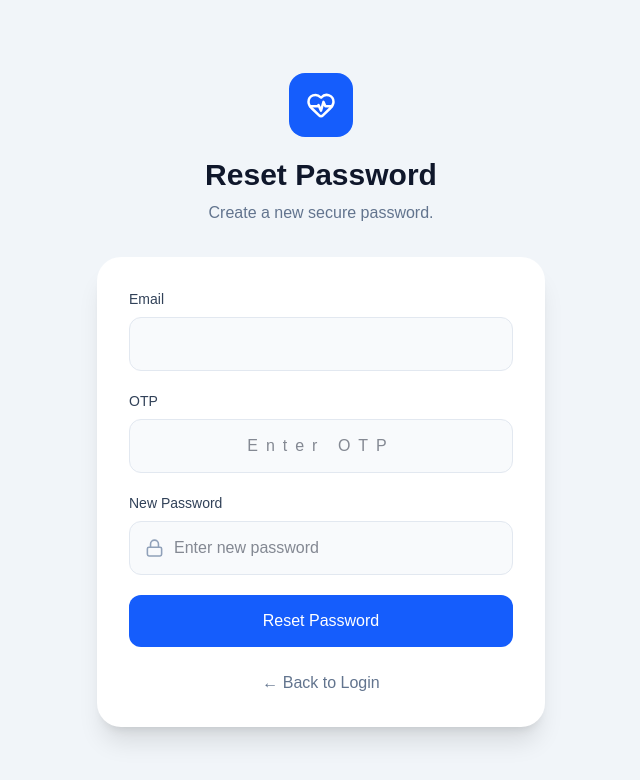
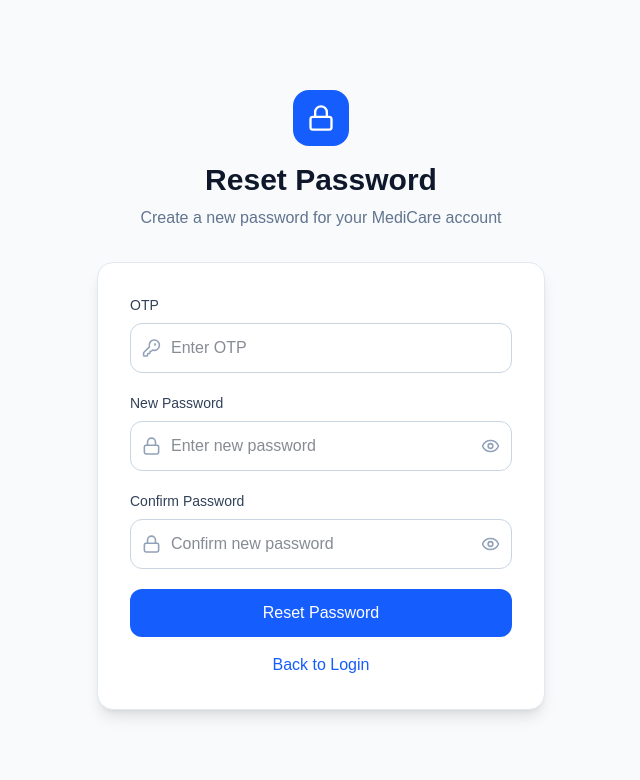
Before and after one commit to vivek280304/Hospital-project-frontend, a React (Vite) app: page /patient/reset-password in a window 1280 px wide. Shown: the top 780 px of the page, without its empty margins (319-959 px from the left). Built offline with nearby package versions, Linux system fonts and the light colour scheme.

Commit message:
patient detail static in receptionist

```diff
--- a/src/pages/auth/patient/PatientResetPassword.jsx
+++ b/src/pages/auth/patient/PatientResetPassword.jsx
@@ -1,51 +1,73 @@
 import { useState } from "react";
-import { Lock, HeartPulse } from "lucide-react";
 import { useLocation, useNavigate } from "react-router-dom";
+import { Lock, Eye, EyeOff, KeyRound } from "lucide-react";
 import authService from "../../../services/authService";
 
-function PatientResetPassword() {
+export default function PatientResetPassword() {
+  const navigate = useNavigate();
   const location = useLocation();
-  const navigate = useNavigate();
 
-  const [form, setForm] = useState({
-    email: location.state?.email || "",
-    otp: "",
-    newPassword: "",
-  });
+  const email = location.state?.email || "";
+
+  const [otp, setOtp] = useState("");
+  const [newPassword, setNewPassword] = useState("");
+  const [confirmPassword, setConfirmPassword] = useState("");
+
+  const [showPassword, setShowPassword] = useState(false);
+  const [showConfirmPassword, setShowConfirmPassword] = useState(false);
 
   const [loading, setLoading] = useState(false);
   const [error, setError] = useState("");
-  const [message, setMessage] = useState("");
-
-  const handleChange = (e) => {
-    setForm({
-      ...form,
-      [e.target.name]: e.target.value,
-    });
-  };
+  const [success, setSuccess] = useState("");
 
   const handleSubmit = async (e) => {
     e.preventDefault();
 
+    setError("");
+    setSuccess("");
+
+    if (!email) {
+      setError("Email is missing. Please start the reset process again.");
+      return;
+    }
+
+    if (!otp.trim()) {
+      setError("Please enter the OTP.");
+      return;
+    }
+
+    if (newPassword.length < 8) {
+      setError("Password must contain at least 8 characters.");
+      return;
+    }
+
+    if (newPassword !== confirmPassword) {
+      setError("Passwords do not match.");
+      return;
+    }
+
     try {
       setLoading(true);
-      setError("");
-      setMessage("");
 
-      await authService.resetPassword(form);
+      await authService.resetPassword({
+        email,
+        otp: otp.trim(),
+        newPassword,
+      });
 
-      setMessage(
-        "Password reset successfully. Redirecting to login..."
-      );
+      setSuccess("Password reset successfully.");
 
       setTimeout(() => {
         navigate("/patient/login");
       }, 1500);
 
-    } catch (error) {
+    } catch (err) {
+      console.error("Reset password error:", err);
+
       setError(
-        error.response?.data?.message ||
-          "Unable to reset password."
+        err.response?.data?.message ||
+        err.response?.data ||
+        "Unable to reset password."
       );
     } finally {
       setLoading(false);
@@ -53,120 +75,157 @@
   };
 
   return (
-    <div className="min-h-screen bg-slate-100 flex items-center justify-center p-6">
+    <div className="min-h-screen bg-slate-50 flex items-center justify-center px-4">
 
       <div className="w-full max-w-md">
 
-        <div className="mb-8 text-center">
-
-          <div className="mx-auto mb-5 flex h-16 w-16 items-center justify-center rounded-2xl bg-blue-600 text-white">
-            <HeartPulse size={30} />
+        {/* Logo */}
+        <div className="text-center mb-8">
+          <div className="inline-flex items-center justify-center w-14 h-14 rounded-2xl bg-blue-600 text-white mb-4">
+            <Lock size={28} />
           </div>
 
           <h1 className="text-3xl font-bold text-slate-900">
             Reset Password
           </h1>
 
-          <p className="mt-2 text-slate-500">
-            Create a new secure password.
+          <p className="text-slate-500 mt-2">
+            Create a new password for your MediCare account
           </p>
-
         </div>
 
-        <div className="rounded-3xl bg-white p-8 shadow-xl">
+        <div className="bg-white rounded-2xl shadow-lg border border-slate-200 p-6 sm:p-8">
+
+          {email && (
+            <div className="mb-5 rounded-lg bg-blue-50 border border-blue-100 px-4 py-3">
+              <p className="text-sm text-slate-600">
+                Resetting password for
+              </p>
+
+              <p className="font-semibold text-blue-700 break-all">
+                {email}
+              </p>
+            </div>
+          )}
 
           {error && (
-            <div className="mb-5 rounded-xl bg-red-50 px-4 py-3 text-sm text-red-600">
+            <div className="mb-5 rounded-lg bg-red-50 border border-red-200 px-4 py-3 text-sm text-red-700">
               {error}
             </div>
           )}
 
-          {message && (
-            <div className="mb-5 rounded-xl bg-green-50 px-4 py-3 text-sm text-green-600">
-              {message}
+          {success && (
+            <div className="mb-5 rounded-lg bg-green-50 border border-green-200 px-4 py-3 text-sm text-green-700">
+              {success}
             </div>
           )}
 
           <form onSubmit={handleSubmit} className="space-y-5">
 
+            {/* OTP */}
             <div>
-              <label className="mb-2 block text-sm font-medium text-slate-700">
-                Email
-              </label>
-
-              <input
-                type="email"
-                name="email"
-                value={form.email}
-                onChange={handleChange}
-                required
-                className="w-full rounded-xl border border-slate-200 bg-slate-50 px-4 py-3.5 outline-none focus:border-blue-500"
-              />
-            </div>
-
-            <div>
-              <label className="mb-2 block text-sm font-medium text-slate-700">
+              <label className="block text-sm font-medium text-slate-700 mb-2">
                 OTP
               </label>
 
-              <input
-                type="text"
-                name="otp"
-                maxLength={6}
-                inputMode="numeric"
-                value={form.otp}
-                onChange={(e) =>
-                  setForm({
-                    ...form,
-                    otp: e.target.value.replace(/\D/g, ""),
-                  })
-                }
-                placeholder="Enter OTP"
-                required
-                className="w-full rounded-xl border border-slate-200 bg-slate-50 px-4 py-3.5 text-center text-xl tracking-[0.5em] outline-none focus:border-blue-500"
-              />
+              <div className="relative">
+                <KeyRound
+                  size={19}
+                  className="absolute left-3 top-1/2 -translate-y-1/2 text-slate-400"
+                />
+
+                <input
+                  type="text"
+                  value={otp}
+                  onChange={(e) => setOtp(e.target.value)}
+                  placeholder="Enter OTP"
+                  maxLength={6}
+                  className="w-full pl-10 pr-4 py-3 border border-slate-300 rounded-xl outline-none focus:ring-2 focus:ring-blue-500 focus:border-blue-500"
+                />
+              </div>
             </div>
 
+            {/* New Password */}
             <div>
-              <label className="mb-2 block text-sm font-medium text-slate-700">
+              <label className="block text-sm font-medium text-slate-700 mb-2">
                 New Password
               </label>
 
               <div className="relative">
                 <Lock
                   size={19}
-                  className="absolute left-4 top-1/2 -translate-y-1/2 text-slate-400"
+                  className="absolute left-3 top-1/2 -translate-y-1/2 text-slate-400"
                 />
 
                 <input
-                  type="password"
-                  name="newPassword"
-                  value={form.newPassword}
-                  onChange={handleChange}
+                  type={showPassword ? "text" : "password"}
+                  value={newPassword}
+                  onChange={(e) => setNewPassword(e.target.value)}
                   placeholder="Enter new password"
-                  required
-                  className="w-full rounded-xl border border-slate-200 bg-slate-50 py-3.5 pl-11 pr-4 outline-none focus:border-blue-500"
+                  className="w-full pl-10 pr-11 py-3 border border-slate-300 rounded-xl outline-none focus:ring-2 focus:ring-blue-500 focus:border-blue-500"
                 />
+
+                <button
+                  type="button"
+                  onClick={() => setShowPassword(!showPassword)}
+                  className="absolute right-3 top-1/2 -translate-y-1/2 text-slate-400"
+                >
+                  {showPassword ? <EyeOff size={19} /> : <Eye size={19} />}
+                </button>
+              </div>
+            </div>
+
+            {/* Confirm Password */}
+            <div>
+              <label className="block text-sm font-medium text-slate-700 mb-2">
+                Confirm Password
+              </label>
+
+              <div className="relative">
+                <Lock
+                  size={19}
+                  className="absolute left-3 top-1/2 -translate-y-1/2 text-slate-400"
+                />
+
+                <input
+                  type={showConfirmPassword ? "text" : "password"}
+                  value={confirmPassword}
+                  onChange={(e) => setConfirmPassword(e.target.value)}
+                  placeholder="Confirm new password"
+                  className="w-full pl-10 pr-11 py-3 border border-slate-300 rounded-xl outline-none focus:ring-2 focus:ring-blue-500 focus:border-blue-500"
+                />
+
+                <button
+                  type="button"
+                  onClick={() =>
+                    setShowConfirmPassword(!showConfirmPassword)
+                  }
+                  className="absolute right-3 top-1/2 -translate-y-1/2 text-slate-400"
+                >
+                  {showConfirmPassword ? (
+                    <EyeOff size={19} />
+                  ) : (
+                    <Eye size={19} />
+                  )}
+                </button>
               </div>
             </div>
 
             <button
               type="submit"
               disabled={loading}
-              className="w-full rounded-xl bg-blue-600 py-3.5 font-semibold text-white hover:bg-blue-700 disabled:opacity-60"
+              className="w-full bg-blue-600 hover:bg-blue-700 disabled:bg-blue-400 text-white font-semibold py-3 rounded-xl transition"
             >
-              {loading
-                ? "Resetting..."
-                : "Reset Password"}
+              {loading ? "Resetting..." : "Reset Password"}
             </button>
 
           </form>
 
           <button
             onClick={() => navigate("/patient/login")}
-            className="mt-6 w-full text-sm font-medium text-slate-500 hover:text-blue-600"
+            className="w-full mt-4 text-sm text-blue-600 hover:text-blue-700 font-medium"
           >
-            ← Back to Login
+            Back to Login
           </button>
 
         </div>
@@ -174,5 +233,3 @@
     </div>
   );
 }
-
-export default PatientResetPassword;
```
Also changed, not shown: src/pages/receptionist/ReceptionistBookAppointment.jsx (+102 -92 lines).
